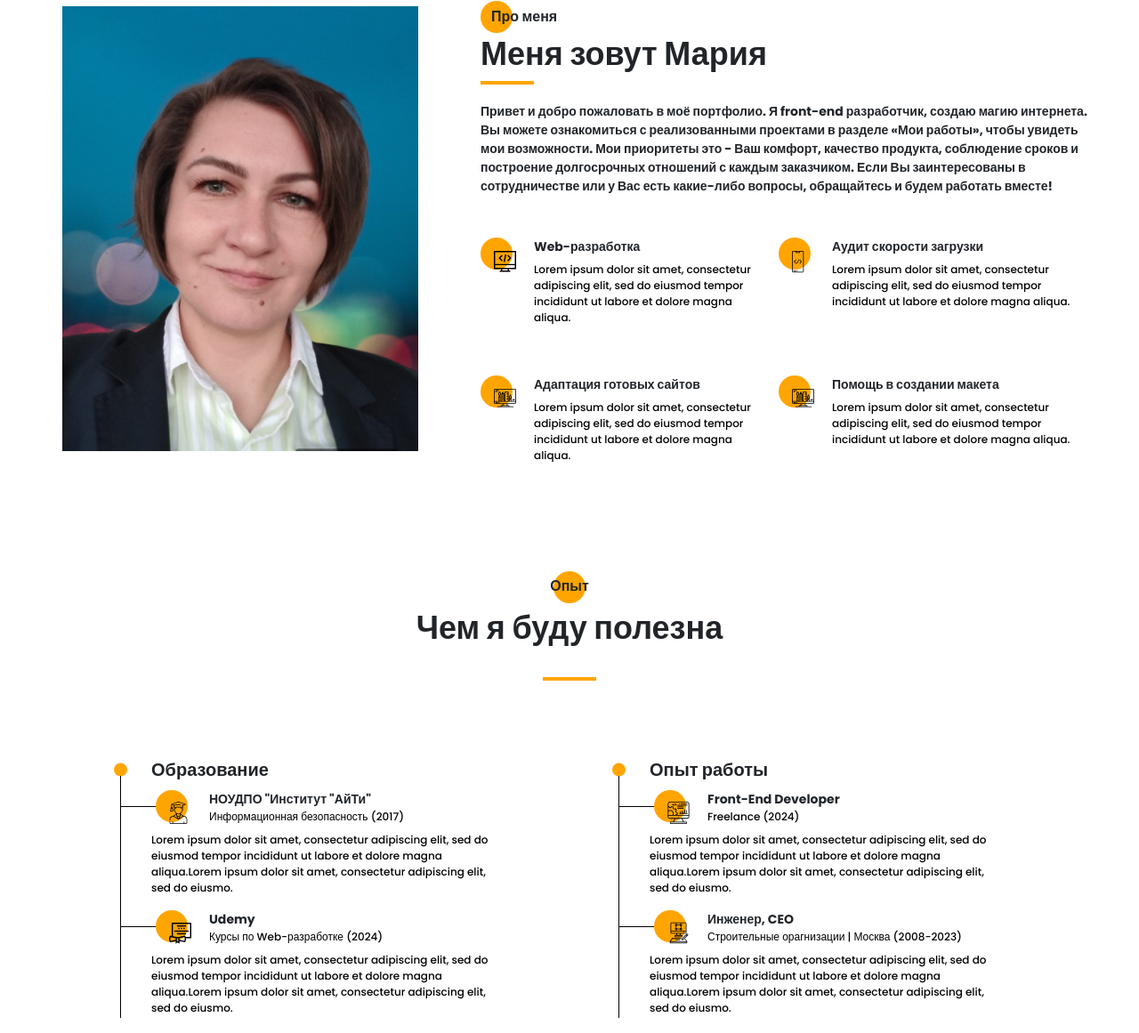
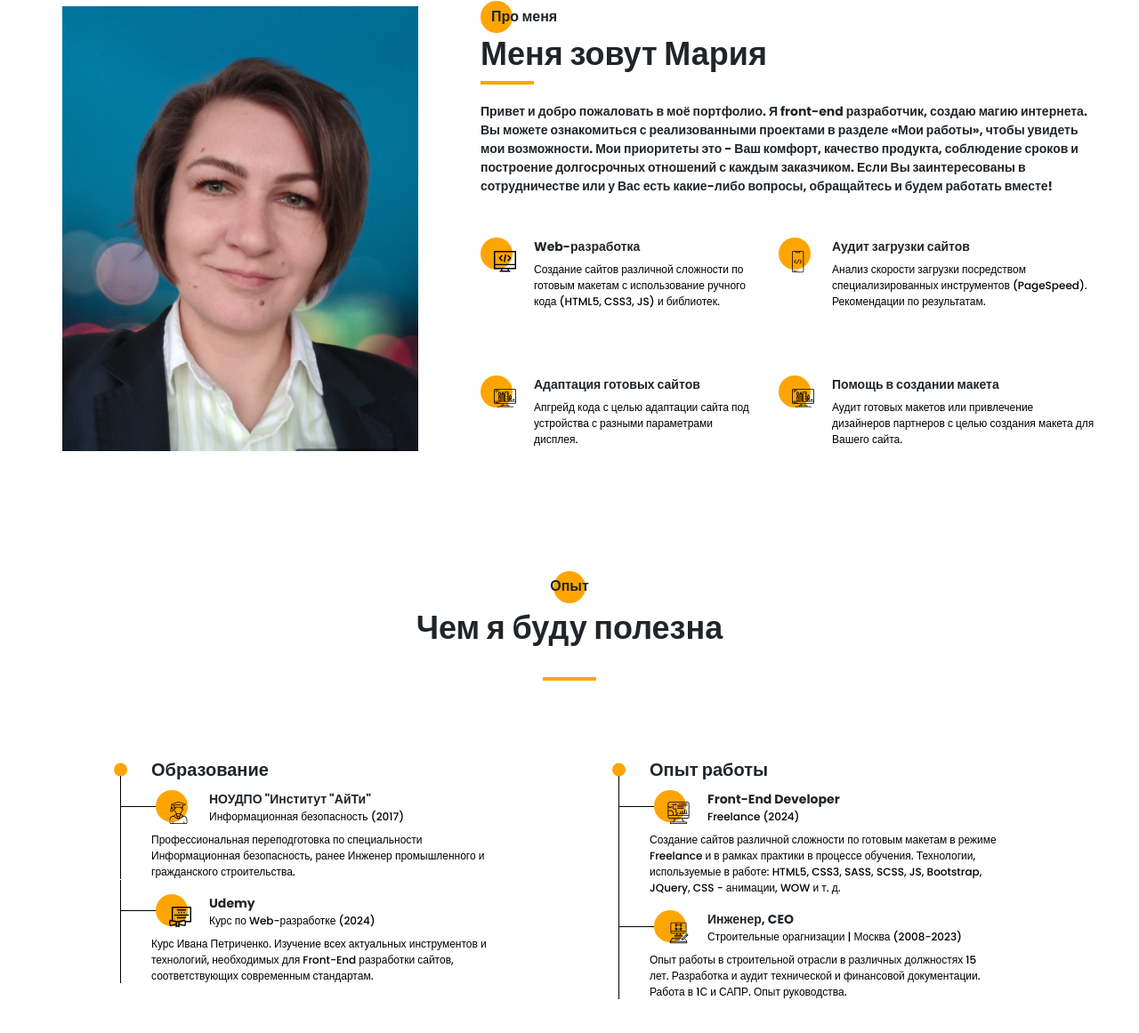
Before and after one commit to Mari-By/portfolio, a website: page src/index.html in a window 1280 px wide. Shown: the part 913-2074 px from the top of the page at 89% size. Drawn offline with Linux system fonts and the light colour scheme.

Commit message:
+content

```diff
--- a/src/index.html
+++ b/src/index.html
@@ -149,23 +149,23 @@
                 <div class="grid-elem" id="skill-1">
                     <img src="icons/about_me/web_development.svg" alt="img1" class="aboutme_img">
                     <div class="title_fz14 aboutme_stitle">Web-разработка</div>
-                    <div class="text">Lorem ipsum dolor sit amet, consectetur adipiscing elit, sed do eiusmod tempor incididunt ut labore et dolore magna aliqua.</div>
+                    <div class="text">Создание сайтов различной сложности по готовым макетам с использование ручного кода (HTML5, CSS3, JS) и библиотек.</div>
                 </div>
                 <div class="grid-elem" id="skill-2">
                     <img src="icons/about_me/mobile_dev.svg" alt="img2" class="aboutme_img">
-                    <div class="title_fz14 aboutme_stitle">Аудит скорости загрузки </div>
-                    <div class="text">Lorem ipsum dolor sit amet, consectetur adipiscing elit, sed do eiusmod tempor incididunt ut labore et dolore magna aliqua.</div>
+                    <div class="title_fz14 aboutme_stitle">Аудит загрузки сайтов </div>
+                    <div class="text">Анализ скорости загрузки посредством специализированных инструментов (PageSpeed). Рекомендации по результатам.</div>
 
                 </div>
                 <div class="grid-elem" id="skill-3">
                     <img src="icons/about_me/design.svg" alt="img3" class="aboutme_img">
                     <div class="title_fz14 aboutme_stitle">Адаптация готовых сайтов</div>
-                    <div class="text">Lorem ipsum dolor sit amet, consectetur adipiscing elit, sed do eiusmod tempor incididunt ut labore et dolore magna aliqua.</div>
+                    <div class="text">Апгрейд кода с целью адаптации сайта под устройства с разными параметрами дисплея.</div>
                 </div>
                 <div class="grid-elem" id="skill-4">
                     <img src="icons/about_me/design.svg" alt="img3" class="aboutme_img">
                     <div class="title_fz14 aboutme_stitle">Помощь в создании макета</div>
-                    <div class="text">Lorem ipsum dolor sit amet, consectetur adipiscing elit, sed do eiusmod tempor incididunt ut labore et dolore magna aliqua.</div>
+                    <div class="text">Аудит готовых макетов или привлечение дизайнеров партнеров с целью создания макета для Вашего сайта.</div>
 
                 </div>
             </div>
@@ -204,7 +204,7 @@
 
                                 </div>
                                 <div class="exp_item_body text">
-                                    Lorem ipsum dolor sit amet, consectetur adipiscing elit, sed do eiusmod tempor incididunt ut labore et dolore magna aliqua.Lorem ipsum dolor sit amet, consectetur adipiscing elit, sed do eiusmo.
+                                    Профессиональная переподготовка по специальности Информационная безопасность, ранее Инженер промышленного и гражданского строительства.
                                 </div>
                             </div>
                         </li>
@@ -222,12 +222,12 @@
                                         Udemy
                                     </div>
                                     <div class="exp_item_loc text">
-                                        Курсы по Web-разработке (2024)
+                                        Курс по Web-разработке (2024)
                                     </div>
 
                                 </div>
                                 <div class="exp_item_body text">
-                                    Lorem ipsum dolor sit amet, consectetur adipiscing elit, sed do eiusmod tempor incididunt ut labore et dolore magna aliqua.Lorem ipsum dolor sit amet, consectetur adipiscing elit, sed do eiusmo.
+                                    Курс Ивана Петриченко. Изучение всех актуальных инструментов и технологий, необходимых для Front-End разработки сайтов, соответствующих современным стандартам.
                                 </div>
                             </div>
                         </li>
@@ -254,7 +254,7 @@
 
                                 </div>
                                 <div class="exp_item_body text">
-                                    Lorem ipsum dolor sit amet, consectetur adipiscing elit, sed do eiusmod tempor incididunt ut labore et dolore magna aliqua.Lorem ipsum dolor sit amet, consectetur adipiscing elit, sed do eiusmo.
+                                    Создание сайтов различной сложности по готовым макетам в режиме Freelance и в рамках практики в процессе обучения. Технологии, используемые в работе: HTML5, CSS3, SASS, SCSS, JS, Bootstrap, JQuery, CSS - анимации, WOW и т. д.
                                 </div>
                             </div>
                         </li>
@@ -277,7 +277,7 @@
 
                                 </div>
                                 <div class="exp_item_body text">
-                                    Lorem ipsum dolor sit amet, consectetur adipiscing elit, sed do eiusmod tempor incididunt ut labore et dolore magna aliqua.Lorem ipsum dolor sit amet, consectetur adipiscing elit, sed do eiusmo.
+                                    Опыт работы в строительной отрасли в различных должностях 15 лет.  Разработка и аудит технической и финансовой документации. Работа в 1С и САПР. Опыт руководства.
                                 </div>
                             </div>
                         </li>
```
